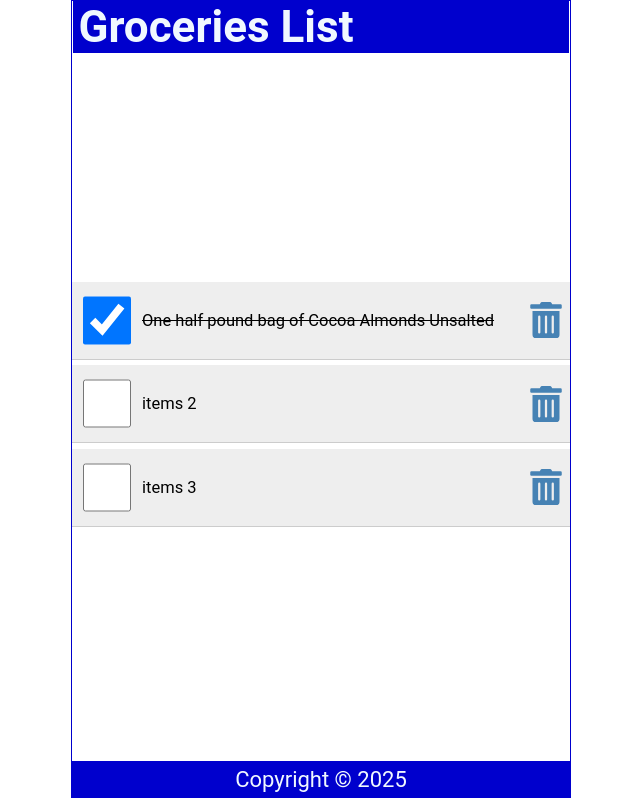
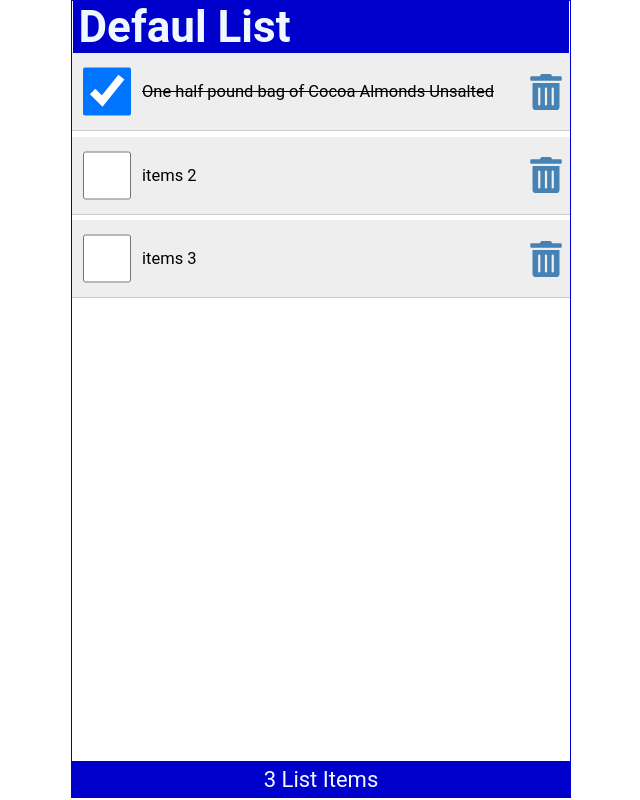
Before and after one commit to otorquati/ReactNativeTutorial, a React (Create React App) app: page / in a window 1280 px wide. Shown: the whole page, without its empty margins (319-959 px from the left). Built offline with nearby package versions, Linux system fonts and the light colour scheme; the HTML template or start-up script is replaced by a standard one.

Commit message:
feat: tutorial 08 - Props and Props Drilling

```diff
--- a/src/App.js
+++ b/src/App.js
@@ -1,14 +1,50 @@
-import Header from './Header';
-import Content from './Content';
-import Footer from './Footer';
+import Header from "./Header";
+import Content from "./Content";
+import Footer from "./Footer";
+import { useState } from "react";
 
 function App() {
+  const [items, setItems] = useState([
+    {
+      id: 1,
+      checked: true,
+      item: "One half pound bag of Cocoa Almonds Unsalted",
+    },
+    {
+      id: 2,
+      checked: false,
+      item: "items 2",
+    },
+    {
+      id: 3,
+      checked: false,
+      item: "items 3",
+    },
+  ]);
+  const handleCheck = (id) => {
+    const listItems = items.map((item) =>
+      item.id === id ? { ...item, checked: !item.checked } : item
+    );
+    setItems(listItems);
+    localStorage.setItem("shoppinglist", JSON.stringify(listItems));
+  };
+
+  const handleDelete = (id) => {
+    const listItems = items.filter((item) => item.id !== id);
+    setItems(listItems);
+    localStorage.setItem("shoppinglist", JSON.stringify(listItems));
+  };
 
   return (
     <div className="App">
-      <Header title="Groceries List"/>
-      <Content />
-      <Footer />
+      <Header />
+      <Content
+        items={items}
+        setItems={setItems}
+        handleCheck={handleCheck}
+        handleDelete={handleDelete}
+      />
+      <Footer length={items.length} />
     </div>
   );
 }
--- a/src/Content.js
+++ b/src/Content.js
@@ -1,65 +1,16 @@
-import { useState } from "react";
-import { FaTrashAlt } from "react-icons/fa";
+import ItemList from "./ItemList";
 
-const Content = () => {
-  const [items, setItems] = useState([
-    {
-      id: 1,
-      checked: true,
-      item: "One half pound bag of Cocoa Almonds Unsalted",
-    },
-    {
-      id: 2,
-      checked: false,
-      item: "items 2",
-    },
-    {
-      id: 3,
-      checked: false,
-      item: "items 3",
-    },
-  ]);
-
-  const handleCheck = (id) => {
-    const listItems = items.map((item) =>
-      item.id === id ? { ...item, checked: !item.checked } : item
-    );
-    setItems(listItems);
-    localStorage.setItem("shoppinglist", JSON.stringify(listItems));
-  };
-
-  const handleDelete = (id) => {
-    const listItems = items.filter((item) => item.id !== id);
-    setItems(listItems);
-    localStorage.setItem("shoppinglist", JSON.stringify(listItems));
-  };
-
+const Content = ({ items, handleCheck, handleDelete }) => {
   return (
     <main>
-      { items.length ? (
-      <ul>
-        {items.map((items) => (
-          <li className="items" key={items.id}>
-            <input
-              type="checkbox"
-              onChange={() => handleCheck(items.id)}
-              checked={items.checked}
-            />
-            <label
-              style={items.checked ? { textDecoration: "line-through" } : null}
-              onDoubleClick={() => handleCheck(items.id)}
-            >
-              {items.item}
-            </label>
-            <FaTrashAlt
-              onClick={() => handleDelete(items.id)}
-              role="button"
-              tabIndex="0"
-            />
-          </li>
-        ))}
-      </ul> ):(
-           <p style={{marginTop: '2rem'}}>Your shopping list is empty.</p>
+      {items.length ? (
+        <ItemList
+          items={items}
+          handleCheck={handleCheck}
+          handleDelete={handleDelete}
+        />
+      ) : (
+        <p style={{ marginTop: "2rem" }}>Your shopping list is empty.</p>
       )}
     </main>
   );
--- a/src/Footer.js
+++ b/src/Footer.js
@@ -1,12 +1,11 @@
-import React from 'react'
+const Footer = ({ length }) => {
+  return (
+    <footer>
+      <p>
+        {length} List {length === 1 ? "Item" : "Items"}
+      </p>
+    </footer>
+  );
+};
 
-const Footer = () => {
-	const today = new Date();
-  return (
-	<footer>
-		<p>Copyright &copy; {today.getFullYear()} </p>
-	</footer>
-  )
-}
-
-export default Footer
+export default Footer;
--- a/src/Header.js
+++ b/src/Header.js
@@ -1,12 +1,11 @@
-import React from 'react'
+const Header = ({title = 'Defaul List'}) => {
+  return (
+    <header>
+      <h1>{title}</h1>
+    </header>
+  );
+};
 
-const Header = ({title}) => {
 
-  return (
-	<header>
-		<h1>{title}</h1>
-	</header>
-  )
-}
 
-export default Header
+export default Header;
--- /dev/null
+++ b/src/ItemList.js
@@ -0,0 +1,18 @@
+import LineItem from "./LineItem";
+
+const ItemList = ({ items, handleCheck, handleDelete }) => {
+  return (
+    <ul>
+      {items.map((item) => (
+        <LineItem
+          key={item.id}
+          item={item}
+          handleCheck={handleCheck}
+          handleDelete={handleDelete}
+        />
+      ))}
+    </ul>
+  );
+};
+
+export default ItemList;
--- /dev/null
+++ b/src/LineItem.js
@@ -0,0 +1,27 @@
+import { FaTrashAlt } from "react-icons/fa";
+
+const LineItem = ({ item, handleCheck, handleDelete }) => {
+  return (
+    <li className="items" key={item.id}>
+      <input
+        type="checkbox"
+        onChange={() => handleCheck(item.id)}
+        checked={item.checked}
+      />
+      <label
+        style={item.checked ? { textDecoration: "line-through" } : null}
+        onDoubleClick={() => handleCheck(item.id)}
+      >
+        {item.item}
+      </label>
+      <FaTrashAlt
+        onClick={() => handleDelete(item.id)}
+        role="button"
+        tabIndex="0"
+        aria-label={`Delete $(item.item)`}
+      />
+    </li>
+  );
+};
+
+export default LineItem;
--- a/src/index.css
+++ b/src/index.css
@@ -44,7 +44,7 @@ main {
   display: flex;
   flex-direction: column;
   flex-grow: 1;
-  justify-content: center;
+  justify-content: flex-start;
   align-items: center;
   overflow-y: auto;
 }
```
